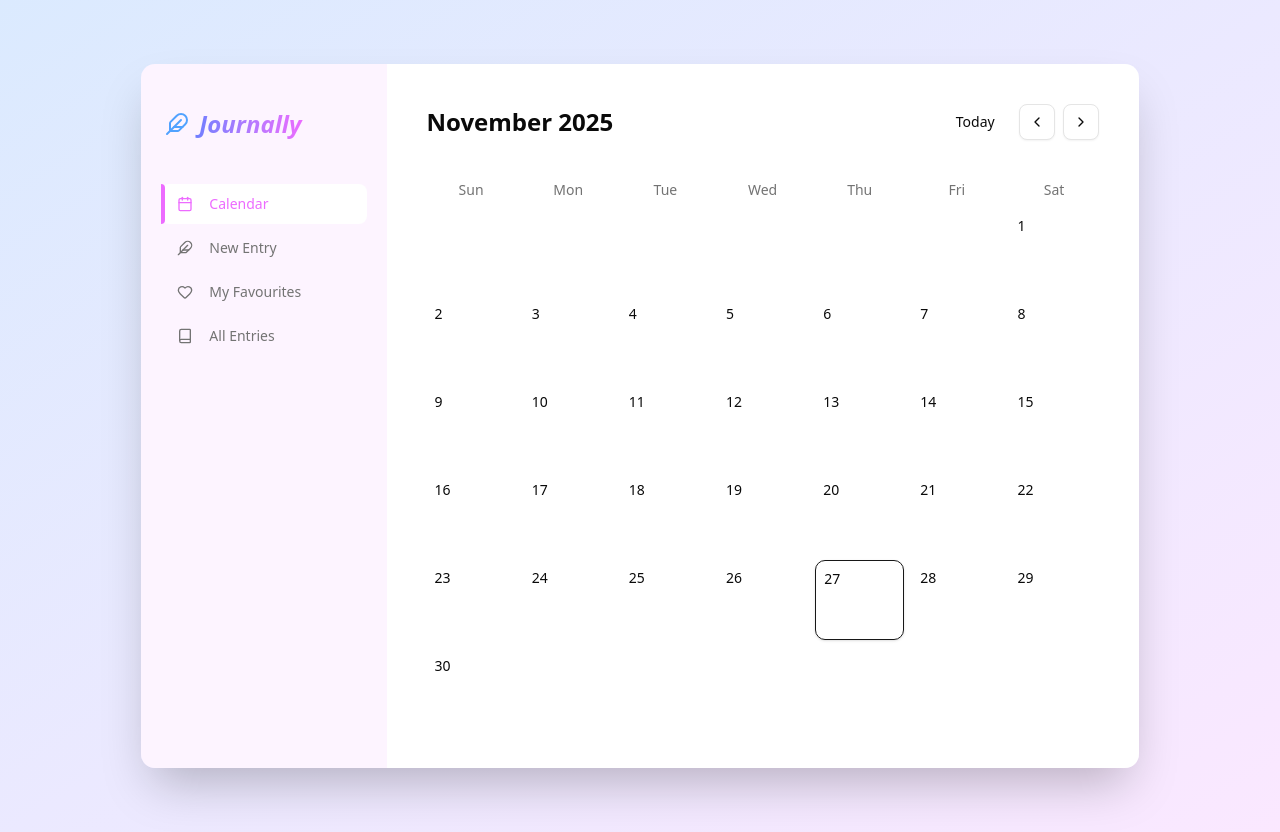
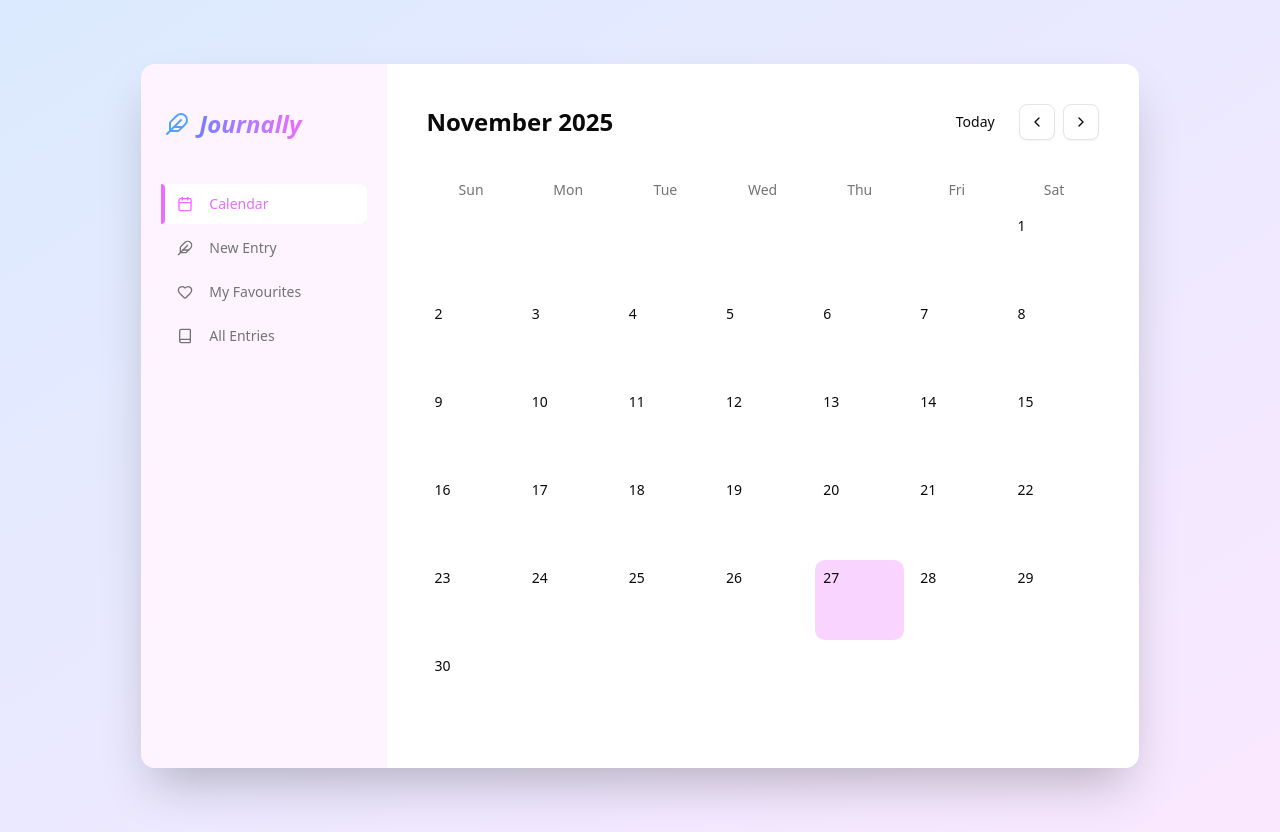
Before and after one commit to vatsalsinghkv/journally, a Next.js app: page / in a window 1280 px wide. Built offline with nearby package versions, Linux system fonts and the light colour scheme.

Commit message:
fix: calander view ui

```diff
--- a/src/components/dashboard/CalendarDay.tsx
+++ b/src/components/dashboard/CalendarDay.tsx
@@ -35,8 +35,8 @@ export default function CalendarDay({
             "relative h-20 w-full rounded-lg p-2 text-left transition",
             "hover:bg-accent hover:text-accent-foreground",
             "flex flex-col gap-1 outline-none",
-            isToday && "border border-primary shadow-sm",
-            hasEntries && "bg-fuchsia-500/10 hover:bg-fuchsia-500/20",
+            isToday && "bg-fuchsia-500/20 hover:bg-fuchsia-500/30",
+            hasEntries && !isToday && "bg-gray-400/10 hover:bg-gray-400/20",
           )}
         >
           {/* Day number */}
@@ -44,7 +44,7 @@ export default function CalendarDay({
 
           {/* Entry count badge */}
           {hasEntries && (
-            <span className="absolute top-2 right-2 text-xs font-semibold rounded-full bg-fuchsia-400 text-primary-foreground px-2 py-0.5">
+            <span className="absolute top-2 right-2 text-xs font-semibold rounded-full bg-fuchsia-400/80 text-primary-foreground px-2 py-0.5">
               {entries.length}
             </span>
           )}
```
